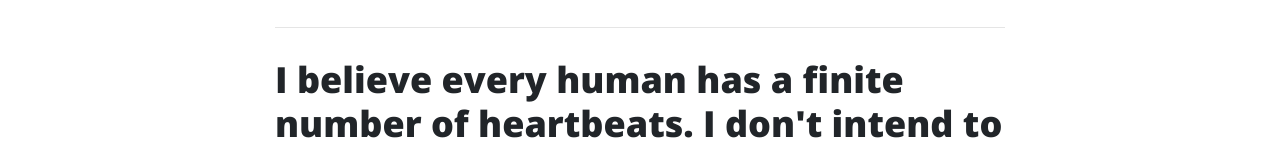
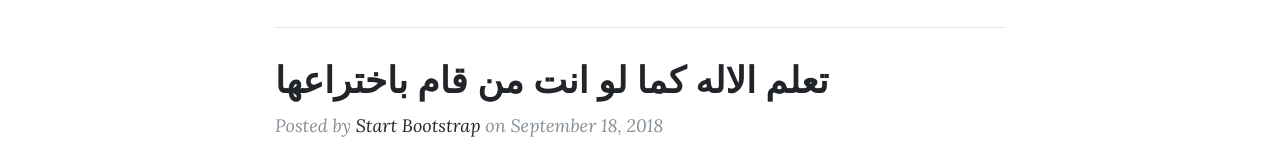
Before and after one commit to Eaalghamdi/Eaalghamdi.github.io, a website: page index.html in a window 1280 px wide. Shown: the part 782-932 px from the top of the page. Drawn offline with nearby package versions, Linux system fonts and the light colour scheme.

Commit message:
Update index.html

```diff
--- a/index.html
+++ b/index.html
@@ -88,7 +88,7 @@
           <div class="post-preview">
             <a href="post.html">
               <h2 class="post-title">
-                I believe every human has a finite number of heartbeats. I don't intend to waste any of mine.
+                تعلم الاله كما لو انت من قام باختراعها
               </h2>
             </a>
             <p class="post-meta">Posted by
```
